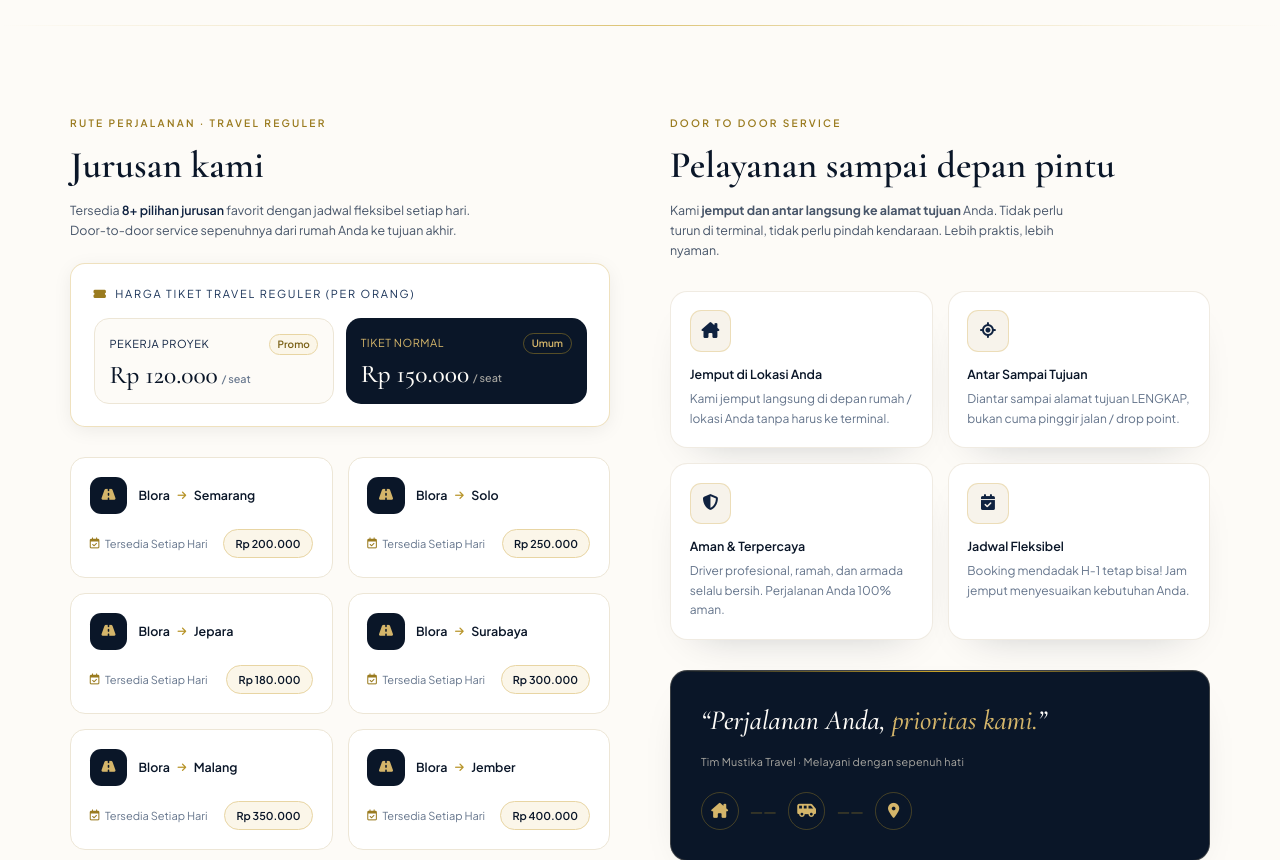
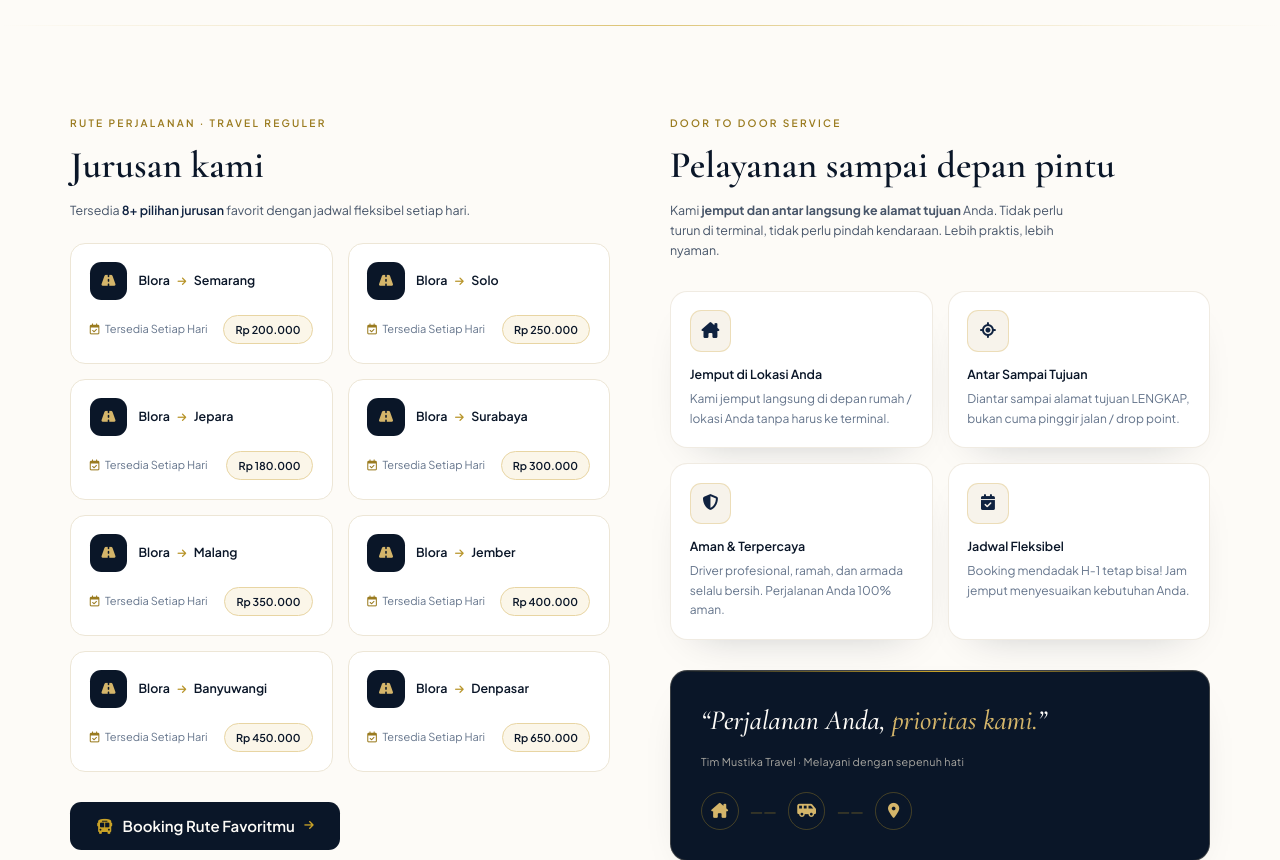
Before and after one commit to VanisaIndriyani/travel, a PHP site: page /SEPTEMBER/ in a window 1280 px wide. Shown: the part 1313-2173 px from the top of the page. Run offline with PHP 8.4, Linux system fonts and the light colour scheme; data comes from the database, SQL or seed files in the repository; some libraries are stand-ins or nearby versions.

Commit message:
update project

```diff
--- a/index.php
+++ b/index.php
@@ -387,30 +387,10 @@
                 </h2>
                 <p class="text-slate-600 mb-6 max-w-md text-sm leading-relaxed">
                     Tersedia <span class="font-semibold text-navy-800"><?= count($listRuteAktif) ?>+ pilihan jurusan</span> favorit dengan jadwal fleksibel setiap hari.
-                    Door-to-door service sepenuhnya dari rumah Anda ke tujuan akhir.
+
                 </p>
 
-                <div class="mb-8 p-5 md:p-6 rounded-2xl bg-white border border-gold-200/70 shadow-card">
-                    <div class="text-[11px] uppercase tracking-[0.16em] text-navy-600 mb-4 flex items-center gap-2">
-                        <i class="fa-solid fa-ticket-simple text-gold-600"></i> Harga tiket travel reguler (per orang)
-                    </div>
-                    <div class="grid grid-cols-1 sm:grid-cols-2 gap-3">
-                        <div class="p-4 rounded-2xl bg-cream-50 border border-cream-200">
-                            <div class="flex items-center justify-between mb-2">
-                                <div class="text-[11px] uppercase tracking-wider text-navy-700">Pekerja Proyek</div>
-                                <span class="text-[10px] font-semibold px-2 py-0.5 rounded-full bg-gold-50 text-gold-700 border border-gold-200">Promo</span>
-                            </div>
-                            <div class="font-serif text-[1.7rem] text-navy-900 leading-none">Rp 120.000<span class="text-xs text-slate-500 font-sans font-medium ml-1">/ seat</span></div>
-                        </div>
-                        <div class="p-4 rounded-2xl bg-navy-900 text-cream-50">
-                            <div class="flex items-center justify-between mb-2">
-                                <div class="text-[11px] uppercase tracking-wider text-gold-300">Tiket Normal</div>
-                                <span class="text-[10px] font-semibold px-2 py-0.5 rounded-full border border-gold-400/40 text-gold-300">Umum</span>
-                            </div>
-                            <div class="font-serif text-[1.7rem] leading-none">Rp 150.000<span class="text-xs text-cream-200/70 font-sans font-medium ml-1">/ seat</span></div>
-                        </div>
-                    </div>
-                </div>
+
 
                 <div class="jurusan-grid">
                     <?php foreach ($listRuteAktif as $i => $r):
```
